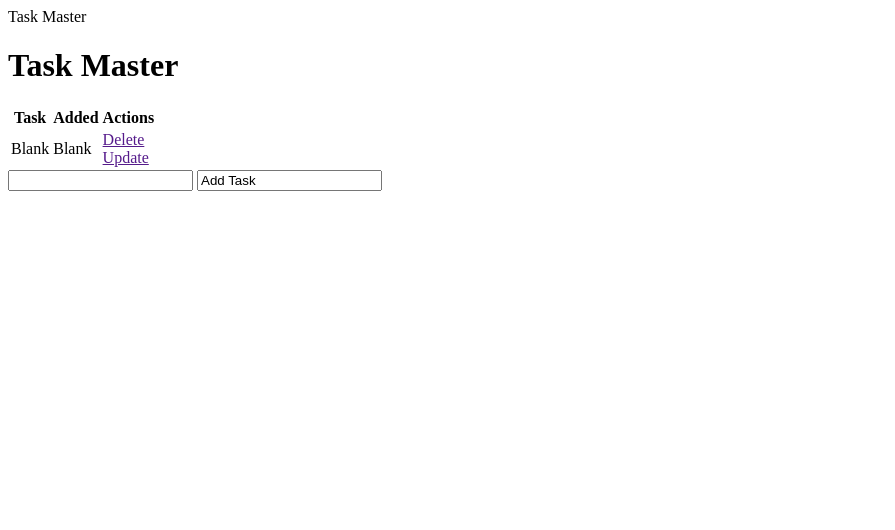
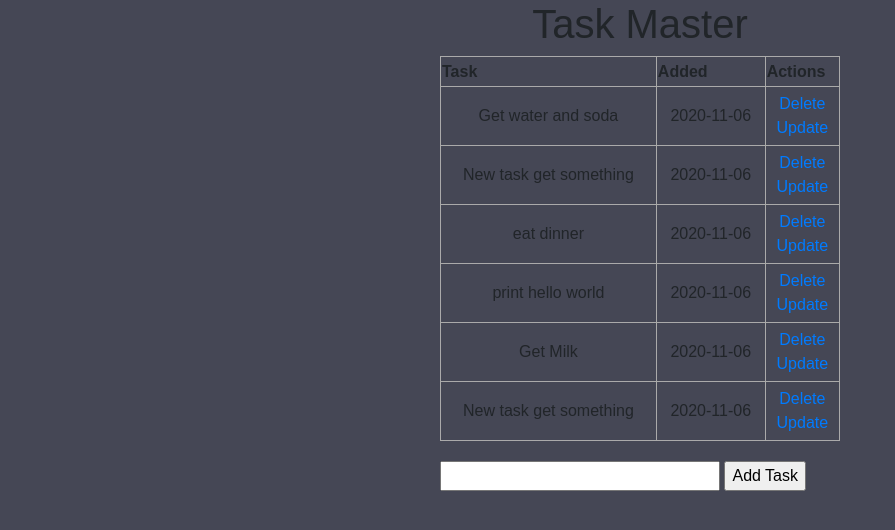
Before and after one commit to brianRingler/To-Do-App, a Flask app: page / in a window 1280 px wide. Shown: the top 530 px of the page, without its empty margins (0-895 px from the left). Run offline with Flask 2, Linux system fonts and the light colour scheme; data comes from the database, SQL or seed files in the repository; both versions use the stored data as it was after the commit; some libraries are stand-ins or nearby versions.

Commit message:
added udpate and delete. Still need to fix css issue not pulling in

```diff
--- a/app.py
+++ b/app.py
@@ -1,4 +1,4 @@
-from flask import Flask, render_template, url_for
+from flask import Flask, render_template, url_for, request, redirect
 from flask_sqlalchemy import SQLAlchemy
 from datetime import datetime
 
@@ -18,8 +18,46 @@ class Todo(db.Model):
 
 @app.route('/', methods=['POST', 'GET'])
 def index():
-    return render_template('index.html')
+    if request.method == 'POST':
+        # content is name of input that we data from
+        task_content = request.form['content']
+        new_task = Todo(content=task_content)
 
+        try:
+            db.session.add(new_task)
+            db.session.commit()
+            return redirect('/')
+        except:
+            return 'There was an issue adding item to db'
+    else:
+        # grab all tasks in the db ordered by date created
+        tasks = Todo.query.order_by(Todo.date_created).all()
+        return render_template('index.html', tasks=tasks)
+
+@app.route('/delete/<int:id>')
+def delete(id):
+    task_to_delete = Todo.query.get_or_404(id)
+
+    try:
+        db.session.delete(task_to_delete)
+        db.session.commit()
+        return redirect('/')
+    except:
+        return f'There was a problem with deleting id: {id}'
+
+@app.route('/update/<int:id>', methods=['GET', 'POST'])
+def update(id):
+    task = Todo.query.get_or_404(id)
+    if request.method == 'POST':
+        task.content = request.form['content']
+
+        try:
+            db.session.commit()
+            return redirect('/')
+        except:
+            return f'There was and issue with the update for id: {id}'
+    else:
+        return render_template('update.html', task=task)
 
 if __name__ =='__main__':
     app.run(debug=True)
--- a/static/css/main.css
+++ b/static/css/main.css
@@ -0,0 +1,47 @@
+.type:hover {
+    background-color: rgb(122, 212, 240);
+    color:  rgb(21, 6, 230);
+    text-transform: uppercase;
+}
+
+a:hover {
+    text-transform: uppercase;
+    color:  rgb(234, 149, 245);
+}
+
+body, html {
+    margin: 0;
+    font-family: sans-serif;
+    background-color: rgb(69, 71, 85);
+}
+
+.content {
+    margin: 0 auto;
+    width: 400px;
+}
+
+table, td, th {
+    border: 1px solid #aaa;
+}
+
+table {
+    border-collapse: collapse;
+    width: 100%;
+}
+
+th {
+    height: 30px;
+}
+
+td {
+    text-align: center;
+    padding: 5px;
+}
+
+.form {
+    margin-top: 20px;
+}
+
+#content {
+    width: 70%;
+}
--- a/templates/base.html
+++ b/templates/base.html
@@ -3,11 +3,18 @@
 <head>
     <meta charset="UTF-8">
     <meta name="viewport" content="width=device-width, initial-scale=1.0">
-    <link rel="stylesheet" href="{{ url_for('static', filename='css/main.css') }}"
+    <link rel="stylesheet" href="https://stackpath.bootstrapcdn.com/bootstrap/4.4.1/css/bootstrap.min.css" integrity="sha384-Vkoo8x4CGsO3+Hhxv8T/Q5PaXtkKtu6ug5TOeNV6gBiFeWPGFN9MuhOf23Q9Ifjh" crossorigin="anonymous">
+    <!-- add icon link -->
+    <link rel="icon" type="image/x-icon" href="{{ url_for('static', filename='images/picMe.jpg') }}">
+    <link rel="stylesheet" type="text/css" href="{{ url_for('static', filename='css/main.css') }}">
+    <title>RingVision Task Master</title>
 
     {% block head %}{% endblock %}
-
+</head>
 <body>
     {% block body %}{% endblock %}
+    <script src="https://code.jquery.com/jquery-3.4.1.slim.min.js" integrity="sha384-J6qa4849blE2+poT4WnyKhv5vZF5SrPo0iEjwBvKU7imGFAV0wwj1yYfoRSJoZ+n" crossorigin="anonymous"></script>
+    <script src="https://cdn.jsdelivr.net/npm/popper.js@1.16.0/dist/umd/popper.min.js" integrity="sha384-Q6E9RHvbIyZFJoft+2mJbHaEWldlvI9IOYy5n3zV9zzTtmI3UksdQRVvoxMfooAo" crossorigin="anonymous"></script>
+    <script src="https://stackpath.bootstrapcdn.com/bootstrap/4.4.1/js/bootstrap.min.js" integrity="sha384-wfSDF2E50Y2D1uUdj0O3uMBJnjuUD4Ih7YwaYd1iqfktj0Uod8GCExl3Og8ifwB6" crossorigin="anonymous"></script>
 </body>
 </html>
--- a/templates/index.html
+++ b/templates/index.html
@@ -2,14 +2,15 @@
 
 {% block head %}
 
-<title>Task Master</title>
 {% endblock %}
 
 
 {% block body %}
 <div class="content">
-    <h1>Task Master</h1>
-
+    <h1 style="text-align: center">Task Master</h1>
+    {% if tasks|length < 1 %}
+    <h4 style="text-align: center">There are no tasks. Create one below!</h4>
+    {% else %}
     <table>
         <tr>
             <th>Task</th>
@@ -17,20 +18,25 @@
             <th>Actions</th>
         </tr>
 
+        {% for task in tasks %}
             <tr>
-            <td>Blank</td>
-            <td>Blank</td>
+                <td>{{ task.content }}</td>
+                <td>{{ task.date_created.date() }}</td>
                 <td>
-                <a href="">Delete</a>
+                    <a href="/delete/{{task.id}}">Delete</a>
                     <br>
-                <a href="">Update</a>
+                    <a href="/update/{{task.id}}">Update</a>
                 </td>
             </tr>
+        {% endfor %}
     </table>
-    <form actions="/" methods="POST">
+    {% endif %}
+    <div class="form">
+        <form action="/" method="POST">
             <input type="text" name="content" id="content">
-        <input type="submmit" value="Add Task">
+            <input type="submit" value="Add Task">
         </form>
+    </div>
 </div>
 
 {% endblock %}
```
Also changed, not shown: templates/update.html (added, +18 -0 lines), static/images/pic_me.jpg (added), test.db. Lines whose indentation alone changed are shown as unchanged.
